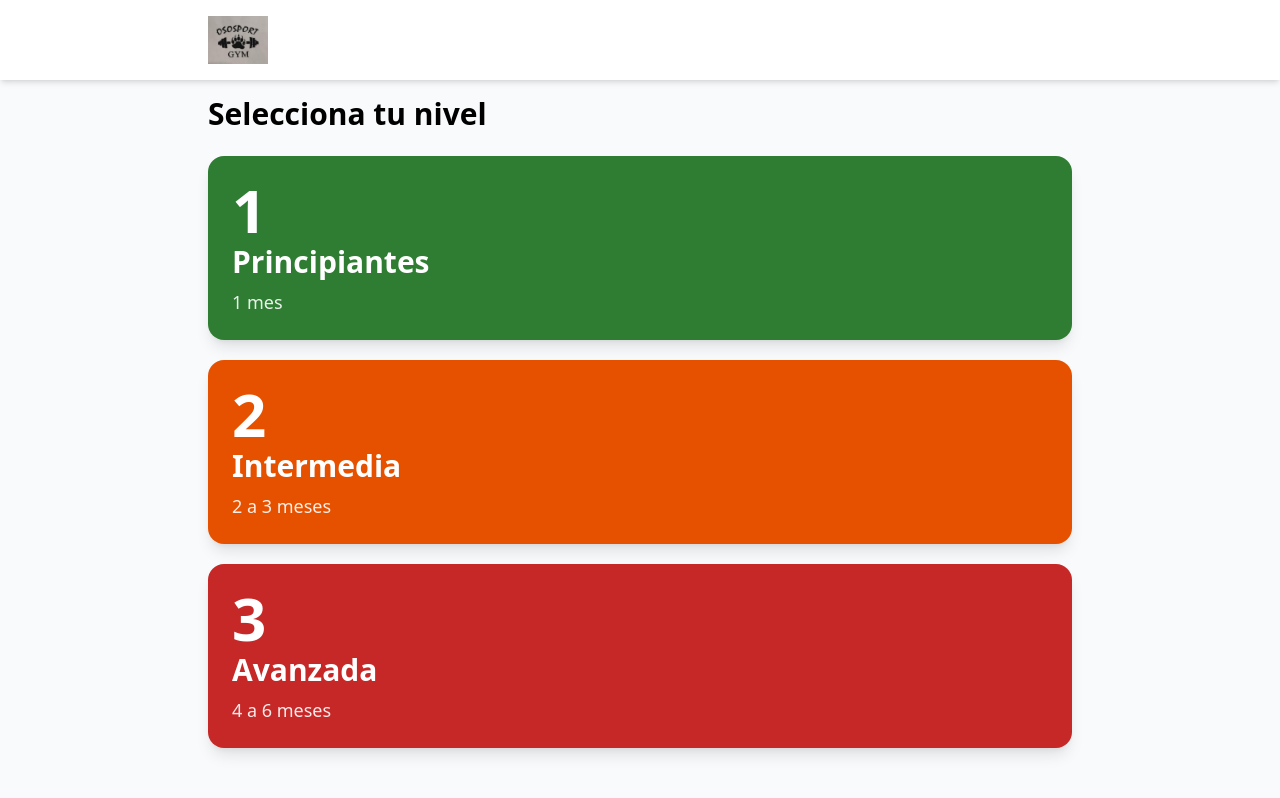
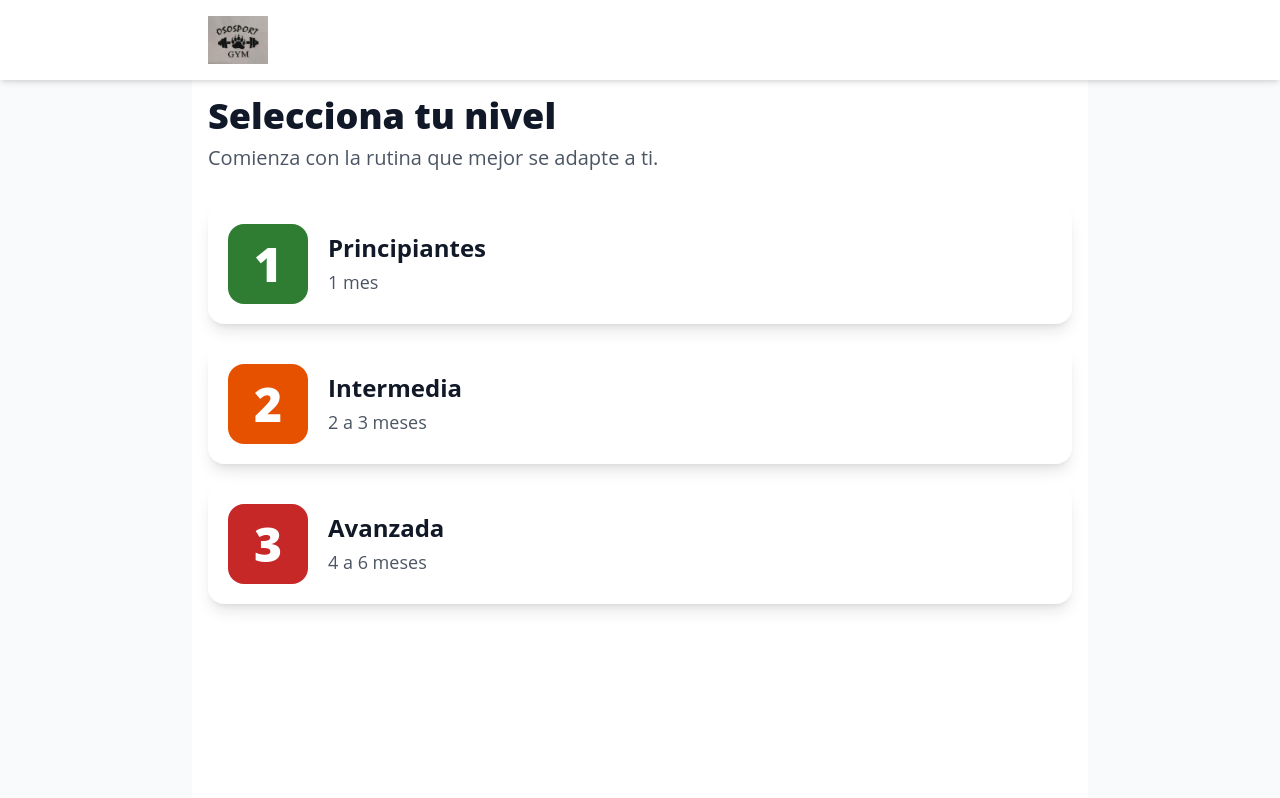
Before and after one commit to YerayPadial/OsoSport, a React (Vite) app in the folder guia/: page / in a window 1280 px wide. Shown: the top 798 px of the page. Built offline with nearby package versions, Linux system fonts and the light colour scheme.

Commit message:
V.1.3 Changed the styles for all devices

```diff
--- a/guia/src/components/ui/ExerciseCard.jsx
+++ b/guia/src/components/ui/ExerciseCard.jsx
@@ -1,30 +1,58 @@
 import React from "react";
 import { ChevronRight } from "lucide-react";
 
-const ExerciseCard = ({ ejercicio, numero, onClick }) => {
-  // Construimos la URL del thumbnail. Usamos la config 'base' de Vite.
-  // Ejemplo: /guia/thumbnails/abdominal-encogimiento.jpg
+
+// Creamos un mapa de estilos.
+const colorStyles = {
+  1: {
+    // Verde
+    bg: "bg-nivel-1",
+    text: "text-nivel-1",
+    border: "hover:border-nivel-1 focus:border-nivel-1",
+  },
+  2: {
+    // Naranja
+    bg: "bg-nivel-2",
+    text: "text-nivel-2",
+    border: "hover:border-nivel-2 focus:border-nivel-2",
+  },
+  3: {
+    // Rojo
+    bg: "bg-nivel-3",
+    text: "text-nivel-3",
+    border: "hover:border-nivel-3 focus:border-nivel-3",
+  },
+};
+
+// 2. Aceptamos la nueva prop: 'nivelId'
+const ExerciseCard = ({ ejercicio, numero, onClick, nivelId }) => {
+  // 3. Seleccionamos el set de colores correcto.
+  // Si 'nivelId' no se proporciona, usamos el '1' (verde) como reserva.
+  const colors = colorStyles[nivelId] || colorStyles[1];
+
   const thumbnailUrl = `/guia${ejercicio.thumbnail}`;
 
   return (
     <button
       onClick={() => onClick(ejercicio.id)}
-      className="
+      className={`
         w-full bg-white rounded-2xl shadow-lg
         flex items-center p-4 gap-4
         min-h-touch-target transition-all duration-200
         transform active:scale-98 border-2 border-transparent
-        hover:border-nivel-1 focus:border-nivel-1 outline-none
-      "
+        outline-none
+        ${colors.border}  {/* 4. Aplicamos el borde dinámico */}
+      `}
       aria-label={`Ver ejercicio ${ejercicio.nombre}`}
     >
       {/* Círculo con el número */}
       <div
-        className="
-          flex-shrink-0 w-16 h-16 bg-nivel-1
+        className={`
+          flex-shrink-0 w-16 h-16
           text-white text-3xl font-bold
           rounded-full flex items-center justify-center
-        "
+          ${colors.bg}  {/* 5. Aplicamos el fondo dinámico */}
+        `}
       >
         {numero}
       </div>
@@ -43,7 +71,9 @@ const ExerciseCard = ({ ejercicio, numero, onClick }) => {
           {ejercicio.nombreCorto}
         </h3>
         <p className="text-base text-gray-600 truncate">{ejercicio.musculo}</p>
-        <p className="text-lg font-bold text-nivel-1 mt-1 truncate">
+        <p className={`text-lg font-bold mt-1 truncate ${colors.text}`}>
+          {" "}
+          {/* 6. Aplicamos el texto dinámico */}
           {ejercicio.specs}
         </p>
       </div>
--- a/guia/src/components/ui/LevelCard.jsx
+++ b/guia/src/components/ui/LevelCard.jsx
@@ -1,39 +1,50 @@
 import React from "react";
 
-// Mapeo para conectar el ID del nivel con el color de Tailwind
-const colorClasses = {
-  1: "bg-nivel-1 hover:bg-green-800", // Verde
-  2: "bg-nivel-2 hover:bg-orange-700", // Naranja
-  3: "bg-nivel-3 hover:bg-red-800", // Rojo
+// 1. Mapeo para las clases de ACENTO.
+// Ya no necesitamos 'hover:' aquí, lo controlará la tarjeta.
+const accentClasses = {
+  1: "bg-nivel-1", // Verde
+  2: "bg-nivel-2", // Naranja
+  3: "bg-nivel-3", // Rojo
 };
 
 const LevelCard = ({ nivel, onClick }) => {
-  // Obtenemos la clase de color correcta, o un color por defecto
-  const color = colorClasses[nivel.id] || "bg-gray-500 hover:bg-gray-600";
+  // 2. Obtenemos la clase de acento, o un color por defecto
+  const accentColor = accentClasses[nivel.id] || "bg-gray-500";
 
   return (
     <button
       onClick={() => onClick(nivel.id)}
-      // Aplicamos las clases de Tailwind
       className={`
-            w-full p-6 rounded-2xl shadow-lg text-white
-            font-bold text-left transition-all duration-200
-            transform active:scale-98 min-h-touch-target
-            flex flex-col justify-center
-            ${color}
-          `}
+        w-full p-5 rounded-2xl shadow-lg bg-white
+        flex items-center gap-5
+        text-left transition-all duration-300 transform
+        hover:shadow-xl hover:-translate-y-1 active:scale-98
+        min-h-touch-target
+      `}
       aria-label={`Seleccionar nivel ${nivel.nombre}`}
     >
-      {/* Número del Nivel */}
-      <span className="text-6xl font-black">{nivel.id}</span>
+      {/* 4. BLOQUE DE ACENTO (El Número) */}
+      <div
+        className={`
+          ${accentColor}
+          w-20 h-20 rounded-2xl
+          flex items-center justify-center
+          flex-shrink-0
+        `}
+      >
+        <span className="text-5xl font-black text-white">{nivel.id}</span>
+      </div>
 
-      {/* Nombre del Nivel */}
-      <span className="text-3xl mt-1">{nivel.nombre}</span>
-
-      {/* Duración */}
-      <span className="text-lg font-normal opacity-90 mt-2">
-        {nivel.duracion}
-      </span>
+      {/* 5. BLOQUE DE TEXTO */}
+      <div className="flex-grow">
+        <span className="block text-2xl font-bold text-gray-900">
+          {nivel.nombre}
+        </span>
+        <span className="block text-lg font-normal text-gray-600 mt-1">
+          {nivel.duracion}
+        </span>
+      </div>
     </button>
   );
 };
--- a/guia/src/components/ui/VideoPlayer.jsx
+++ b/guia/src/components/ui/VideoPlayer.jsx
@@ -31,16 +31,17 @@ const VideoPlayer = ({ src, poster }) => {
   }, []);
 
   return (
+    // ESTILO LIMPIO: Los bordes redondeados y la sombra son perfectos.
     <div className="w-full aspect-video bg-black rounded-2xl shadow-xl overflow-hidden">
       <video
         ref={videoRef}
         poster={poster} // Muestra la miniatura (thumbnail) mientras carga
         loop
         muted
-        autoPlay={isInView} // <-- Solo reproduce si isInView es true
-        playsInline // Esencial para que funcione en iPhones
+        autoPlay={isInView}
+        playsInline
         className="w-full h-full object-cover"
-        controls // Añadimos controles para que el usuario pueda pausar, etc.
+        controls
       >
         {/* Solo añadimos el <source> cuando el vídeo está a la vista */}
         {isInView && <source src={src} type="video/mp4" />}
--- a/guia/src/index.css
+++ b/guia/src/index.css
@@ -5,6 +5,9 @@
 
 body {
   font-size: 18px;
+  background-color: #FFFFFF;
+  color: #333333;
+  line-height: 1.6;
   -webkit-font-smoothing: antialiased;
   -moz-osx-font-smoothing: grayscale;
 }
--- a/guia/src/screens/ExerciseListScreen.jsx
+++ b/guia/src/screens/ExerciseListScreen.jsx
@@ -1,34 +1,27 @@
 import React from "react";
 import rutinasData from "../data/rutinas.json";
-// A ver si el bundler prefiere la ruta sin la extensión .jsx
 import ExerciseCard from "../components/ui/ExerciseCard";
 import { ArrowLeft } from "lucide-react";
 
 const ExerciseListScreen = ({ navigation, onSelectExercise, onGoBack }) => {
-  // 1. Encontrar el nivel actual
+  // ... (Lógica de filtrado) ...
   const nivelActual = rutinasData.niveles.find(
     (n) => n.id === navigation.nivelId
   );
-
-  // 2. Filtrar los ejercicios que coincidan con el día seleccionado
-  // Usamos la propiedad "dia" de tu JSON
-  const ejerciciosDelDia = nivelActual.ejercicios.filter(
-    (ej) => ej.dia === navigation.dia
-  );
-
-  // 3. Encontrar el color del nivel para los botones
-  const colorNivel = nivelActual.color || "#2B7D32";
+  const ejerciciosDelDia =
+    nivelActual?.ejercicios.filter((ej) => ej.dia === navigation.dia) || [];
+  const colorNivel = nivelActual?.color || "#2B7D32";
 
   // Si no se encuentra el nivel, mostramos un error
   if (!nivelActual || !ejerciciosDelDia) {
     return (
-      <div className="p-4">
+      <div className="bg-white min-h-screen p-4">
         <h1 className="text-2xl text-red-500">
           Error: No se encontraron ejercicios
         </h1>
         <button
           onClick={onGoBack}
-          className="mt-4 p-3 bg-gray-200 rounded-lg flex items-center gap-2 min-h-touch-target"
+          className="mt-4 p-3 bg-gray-100 text-gray-700 font-medium rounded-lg flex items-center gap-2 min-h-touch-target"
         >
           <ArrowLeft className="w-5 h-5" />
           Volver
@@ -38,11 +31,11 @@ const ExerciseListScreen = ({ navigation, onSelectExercise, onGoBack }) => {
   }
 
   return (
-    <div className="p-4 max-w-4xl mx-auto">
+    <div className="bg-white min-h-screen p-4 max-w-4xl mx-auto">
       {/* --- BOTÓN DE VOLVER --- */}
       <button
         onClick={onGoBack}
-        className="mb-4 p-3 bg-gray-100 rounded-lg flex items-center gap-2 min-h-touch-target"
+        className="mb-4 p-3 bg-gray-100 text-gray-700 font-medium rounded-lg flex items-center gap-2 min-h-touch-target"
       >
         <ArrowLeft className="w-5 h-5" />
         Volver a Días
@@ -55,12 +48,13 @@ const ExerciseListScreen = ({ navigation, onSelectExercise, onGoBack }) => {
 
       {/* --- LISTA DE EJERCICIOS --- */}
       <div className="space-y-4">
-        {ejerciciosDelDia.map((ejercicio, index) => (
+        {ejerciciosDelDia.map((ejercicio) => (
           <ExerciseCard
             key={ejercicio.id}
             ejercicio={ejercicio}
             numero={ejercicio.numero}
             onClick={onSelectExercise}
+            nivelId={navigation.nivelId}
           />
         ))}
       </div>
--- a/guia/src/screens/HomeScreen.jsx
+++ b/guia/src/screens/HomeScreen.jsx
@@ -2,15 +2,19 @@ import React from "react";
 import rutinasData from "../data/rutinas.json";
 import LevelCard from "../components/ui/LevelCard";
 
-// 3. Recibe la función para saber qué nivel se seleccionó
 const HomeScreen = ({ onSelectLevel }) => {
   return (
-    <div className="p-4 max-w-4xl mx-auto">
-      <h1 className="text-3xl font-bold mb-6">Selecciona tu nivel</h1>
+    <div className="bg-white min-h-screen p-4 max-w-4xl mx-auto">
+      <h1 className="text-4xl font-black text-gray-900 mb-2">
+        Selecciona tu nivel
+      </h1>
+      <p className="text-xl text-gray-600 mb-8">
+        Comienza con la rutina que mejor se adapte a ti.
+      </p>
 
       {/* 4. Creamos un espacio para las tarjetas */}
       <div className="space-y-5">
-        {/* 5. Mapeamos los niveles del JSON y creamos una LevelCard para cada uno */}
+        {/* 5. Mapeamos los niveles */}
         {rutinasData.niveles.map((nivel) => (
           <LevelCard key={nivel.id} nivel={nivel} onClick={onSelectLevel} />
         ))}
--- a/guia/tailwind.config.js
+++ b/guia/tailwind.config.js
@@ -1,3 +1,5 @@
+import defaultTheme from 'tailwindcss/defaultTheme';
+
 /** @type {import('tailwindcss').Config} */
 export default {
   content: [
@@ -6,20 +8,25 @@ export default {
   ],
   theme: {
     extend: {
+
+
+      fontFamily: {
+        sans: ['Open Sans', 'Lato', ...defaultTheme.fontFamily.sans],
+      },
+
       colors: {
-        // Colores de los niveles según la documentación (con corrección de accesibilidad)
+        // Tus colores de nivel están perfectos.
         'nivel-1': '#2E7D32',
         'nivel-2': '#E65100',
         'nivel-3': '#C62828',
       },
       fontSize: {
-        // Definimos los tamaños de fuente base para accesibilidad
+        // Esto está perfecto como lo tienes.
         'base': '18px',
         'sm': '16px',
       },
       minHeight: {
-        // Zona táctil mínima de 60px para accesibilidad
-        'touch-target': '60px',
+        'touch-target': '60px', // ¡Genial para accesibilidad!
       },
       minWidth: {
         'touch-target': '60px',
```
Also changed, not shown: guia/src/screens/ExerciseDetailScreen.jsx (+24 -25 lines), guia/src/screens/LevelScreen.jsx (+13 -14 lines).
